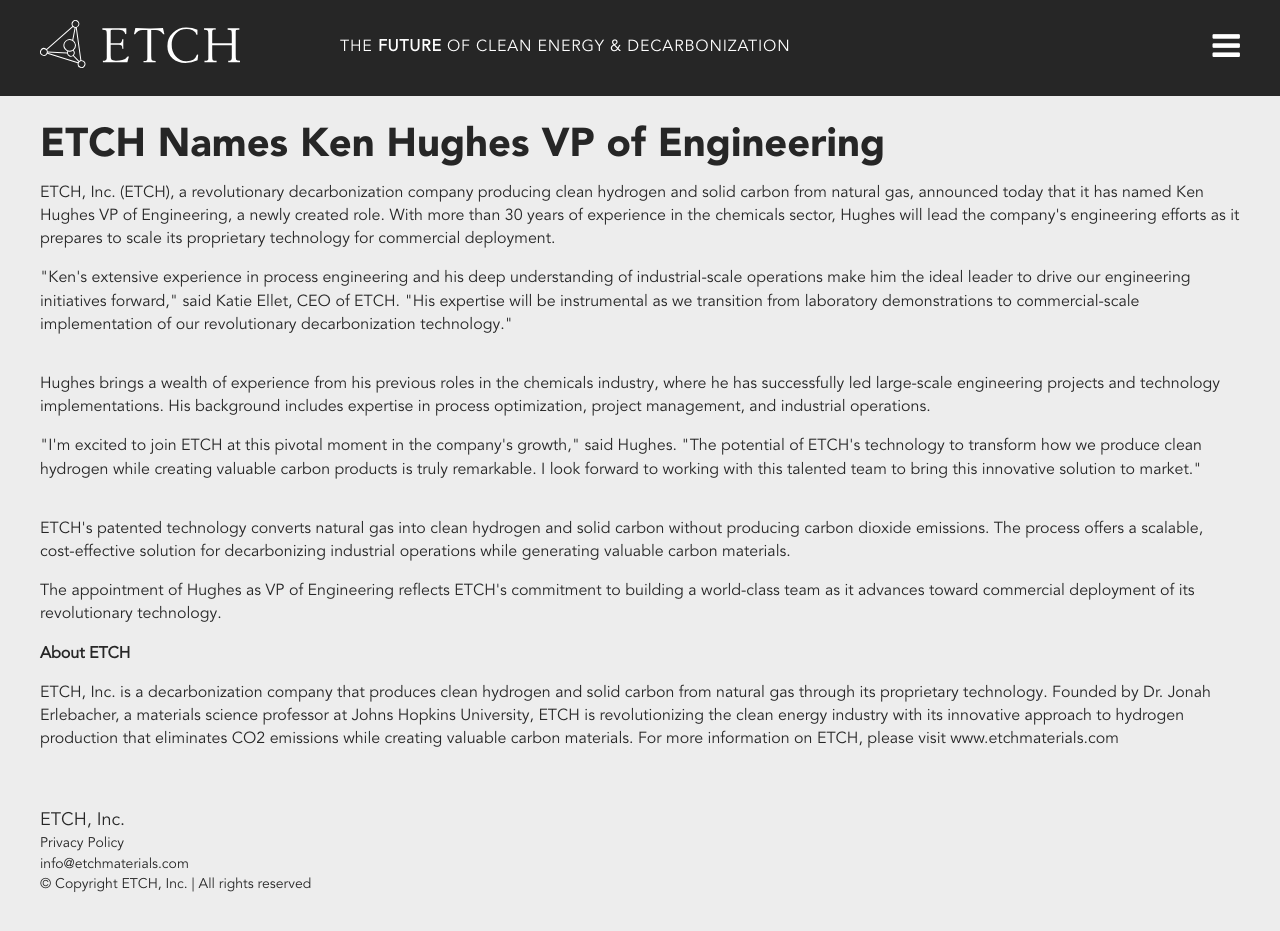
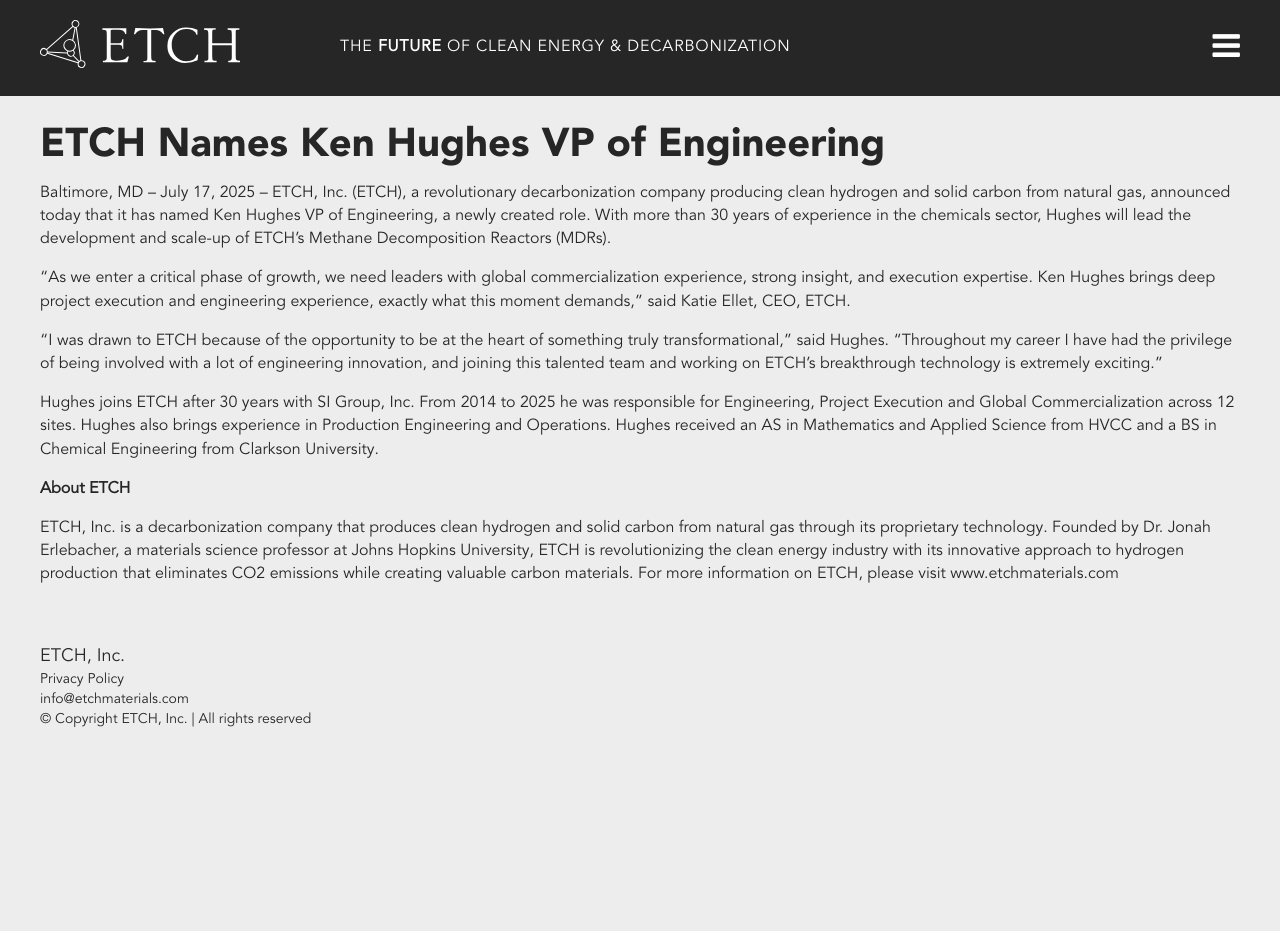
Before and after one commit to weareoutright/etchmaterials_jekyll, a Jekyll site: the page built from _posts/2025-07-17-ETCH_Names_Ken_Hughes_VP_of_Engineering.markdown, in a window 1280 px wide and 934 px high. Shown: the top 931 px of the window. Built offline with Jekyll 4.4.1, drawn with Linux system fonts in a browser that asks for light colours.

Commit message:
Correct Ken Hughes press release

```diff
--- a/_posts/2025-07-17-ETCH_Names_Ken_Hughes_VP_of_Engineering.markdown
+++ b/_posts/2025-07-17-ETCH_Names_Ken_Hughes_VP_of_Engineering.markdown
@@ -14,12 +14,32 @@ categories: Press Release
 
 <div class="post-bottom-pressrelease content">
 
-<p>ETCH, Inc. (ETCH), a revolutionary decarbonization company producing clean hydrogen and solid carbon from natural gas, announced today that it has named Ken Hughes VP of Engineering, a newly created role. With more than 30 years of experience in the chemicals sector, Hughes will lead the company's engineering efforts as it prepares to scale its proprietary technology for commercial deployment.</p>
-<blockquote>"Ken's extensive experience in process engineering and his deep understanding of industrial-scale operations make him the ideal leader to drive our engineering initiatives forward," said Katie Ellet, CEO of ETCH. "His expertise will be instrumental as we transition from laboratory demonstrations to commercial-scale implementation of our revolutionary decarbonization technology."</blockquote>
-<p>Hughes brings a wealth of experience from his previous roles in the chemicals industry, where he has successfully led large-scale engineering projects and technology implementations. His background includes expertise in process optimization, project management, and industrial operations.</p>
-<blockquote>"I'm excited to join ETCH at this pivotal moment in the company's growth," said Hughes. "The potential of ETCH's technology to transform how we produce clean hydrogen while creating valuable carbon products is truly remarkable. I look forward to working with this talented team to bring this innovative solution to market."</blockquote>
-<p>ETCH's patented technology converts natural gas into clean hydrogen and solid carbon without producing carbon dioxide emissions. The process offers a scalable, cost-effective solution for decarbonizing industrial operations while generating valuable carbon materials.</p>
-<p>The appointment of Hughes as VP of Engineering reflects ETCH's commitment to building a world-class team as it advances toward commercial deployment of its revolutionary technology.</p>
+<p>Baltimore, MD – July 17, 2025 – ETCH, Inc. (ETCH), a revolutionary
+decarbonization company producing clean hydrogen and solid carbon
+from natural gas, announced today that it has named Ken Hughes VP
+of Engineering, a newly created role. With more than 30 years of
+experience in the chemicals sector, Hughes will lead the development
+and scale-up of ETCH’s Methane Decomposition Reactors (MDRs).</p>
+
+<p>
+“As we enter a critical phase of growth, we need leaders with global
+commercialization experience, strong insight, and execution
+expertise. Ken Hughes brings deep project execution and engineering
+experience, exactly what this moment demands,” said Katie Ellet,
+CEO, ETCH.</p>
+
+<p>“I was drawn to ETCH because of the opportunity to be at the heart of
+something truly transformational,” said Hughes. “Throughout my
+career I have had the privilege of being involved with a lot of
+engineering innovation, and joining this talented team and working on
+ETCH’s breakthrough technology is extremely exciting.”</p>
+
+<p>Hughes joins ETCH after 30 years with SI Group, Inc. From 2014 to
+2025 he was responsible for Engineering, Project Execution and
+Global Commercialization across 12 sites. Hughes also brings
+experience in Production Engineering and Operations. Hughes
+received an AS in Mathematics and Applied Science from HVCC and a
+BS in Chemical Engineering from Clarkson University.</p>
 
 <p style="font-weight:700">About ETCH</p>
 <p>ETCH, Inc. is a decarbonization company that produces clean hydrogen and solid carbon from natural gas through its proprietary technology. Founded by Dr. Jonah Erlebacher, a materials science professor at Johns Hopkins University, ETCH is revolutionizing the clean energy industry with its innovative approach to hydrogen production that eliminates CO2 emissions while creating valuable carbon materials. For more information on ETCH, please visit www.etchmaterials.com </p>
```
